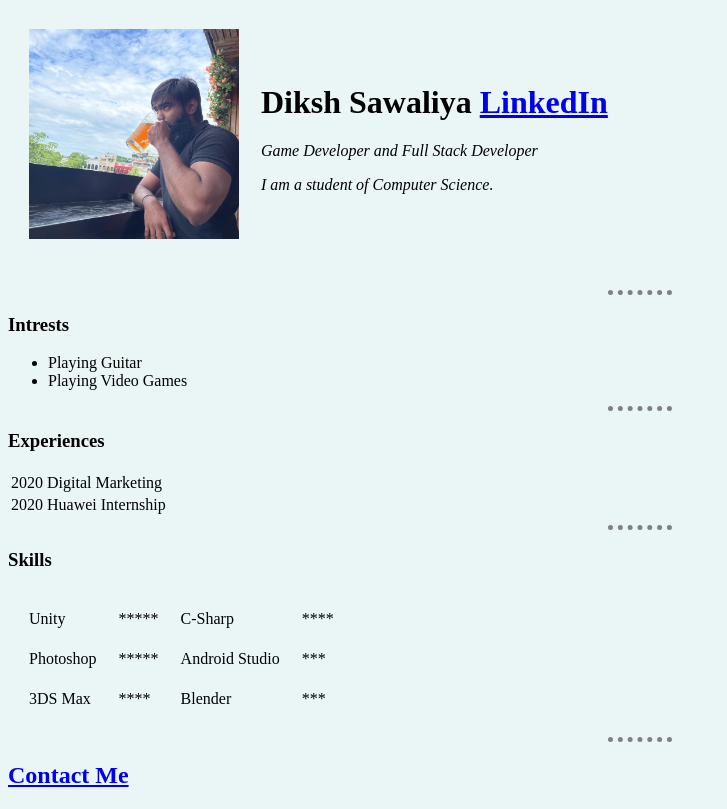
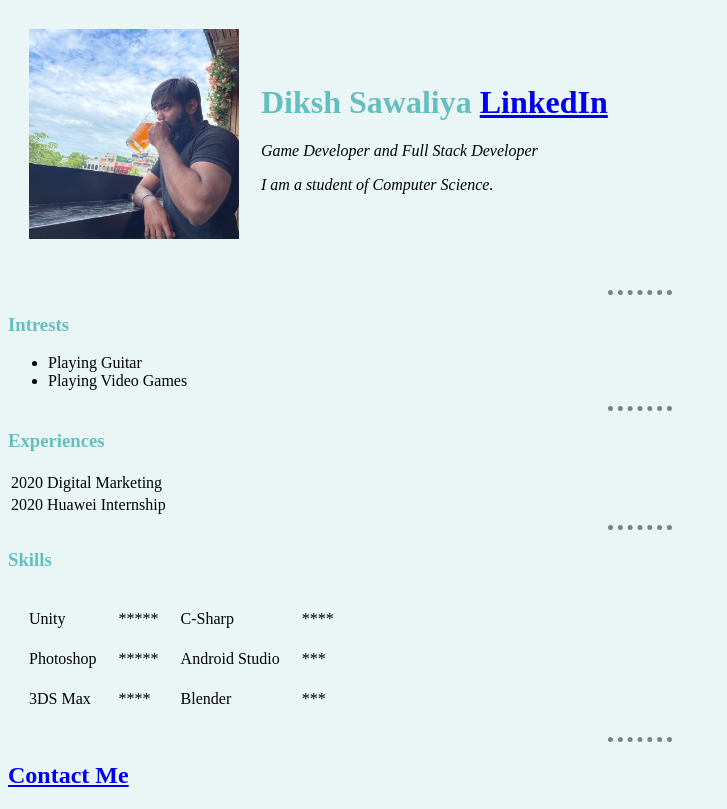
Before and after one commit to dikshsawaliya/Web-Development, a plain HTML site: page HTML - Personal Site/index.html in a window 1280 px wide. Shown: the whole page, without its empty margins (0-727 px from the left). Drawn offline with Linux system fonts and the light colour scheme.

Commit message:
Commiting for CSS styles

```diff
--- a/HTML - Personal Site/css/styles.css
+++ b/HTML - Personal Site/css/styles.css
@@ -9,3 +9,13 @@ hr{
   border-top: 5px dotted grey;
   width: 5%;
 }
+
+h1
+{
+  color: #66BFBF;
+}
+
+h3
+{
+  color: #66BFBF
+}
```
Also changed, not shown: HTML - Personal Site/contact.html (+4 -0 lines).
